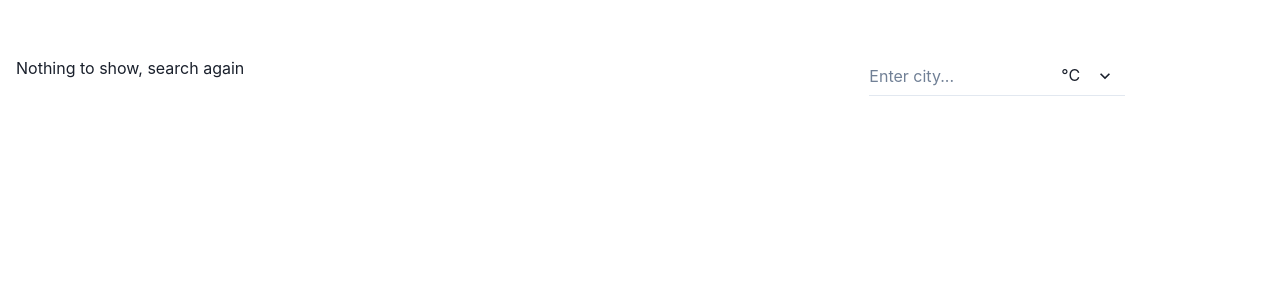
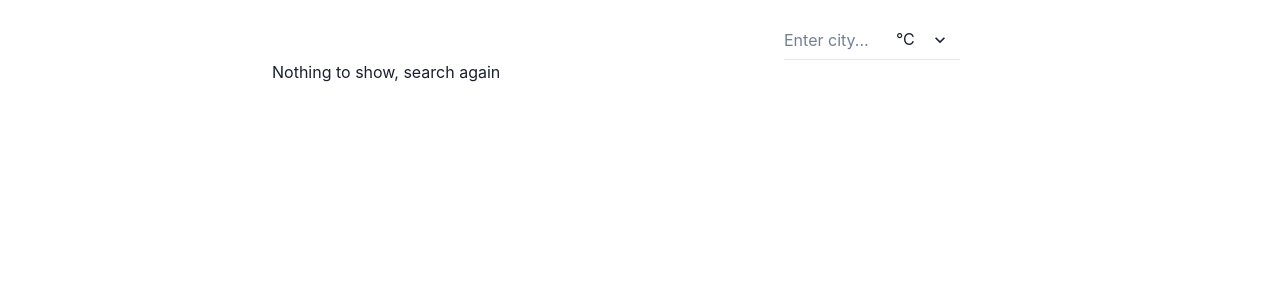
Before and after one commit to justEstif/odin_weather, a Next.js app: page / in a window 1280 px wide. Shown: the top 300 px of the page. Built offline with nearby package versions, Linux system fonts and the light colour scheme.

Commit message:
feat: add form nav bar

```diff
--- a/components/form.tsx
+++ b/components/form.tsx
@@ -1,4 +1,4 @@
-import { Box, HStack, Input, FormControl, Select, Flex } from '@chakra-ui/react'
+import { Box, Flex, Input, FormControl, Select } from '@chakra-ui/react'
 import { IUserSearch } from '../pages'
 import { useForm } from 'react-hook-form'
 import { Dispatch, SetStateAction } from 'react'
@@ -10,7 +10,7 @@ interface IFormProps {
 const Form = ({ setUserSearch }: IFormProps) => {
   const { handleSubmit, register } = useForm<IUserSearch>()
   return (
-    <Box w="sm">
+    <Box w="3xs">
       <form
         id="weather-form"
         onSubmit={handleSubmit((data) => setUserSearch(data))}
--- a/components/layout.tsx
+++ b/components/layout.tsx
@@ -17,7 +17,7 @@ const Layout = ({ children }: PropsWithChildren) => {
         <title>Odin Weather</title>
       </Head>
 
-      <Container maxW="container.xl" pt={14}>
+      <Container maxW="container.md" pt={5}>
         {children}
       </Container>
     </Box>
--- /dev/null
+++ b/components/navbar.tsx
@@ -0,0 +1,15 @@
+import { Flex, Box } from '@chakra-ui/react'
+
+interface INavBar {
+  form: JSX.Element
+}
+
+const NavBar = ({ form }: INavBar) => {
+  return (
+    <Box as="nav" zIndex={2}>
+      <Flex justifyContent='flex-end'>{form}</Flex>
+    </Box>
+  )
+}
+
+export default NavBar
--- a/components/weather.tsx
+++ b/components/weather.tsx
@@ -1,14 +1,14 @@
-import { Box, Text } from '@chakra-ui/react'
+import { Grid, Text } from '@chakra-ui/react'
 import { ICurrentWeather } from 'services/openWeather.interface'
 import Image from 'next/image'
-import { useState, useEffect } from 'react'
+// import { useState, useEffect } from 'react'
 
 interface IWeatherProps {
   currentWeather: ICurrentWeather | undefined
 }
 
-const getCityTime = (timeOffset: number) =>
-  new Date(timeOffset).toTimeString().split(' ')[0].toString()
+// const getCityTime = (timeOffset: number) =>
+//   new Date(timeOffset).toTimeString().split(' ')[0].toString()
 
 const Weather = ({ currentWeather }: IWeatherProps) => {
   switch (typeof currentWeather) {
@@ -24,18 +24,9 @@ const Weather = ({ currentWeather }: IWeatherProps) => {
         weatherIcon,
         weather: { main }
       } = currentWeather
-      const [cityTime, setCityTime] = useState(() =>
-        getCityTime(currentWeather.timeOffset)
-      )
-
-      useEffect(() => {
-        setTimeout(() => {
-          setCityTime(() => getCityTime(currentWeather.timeOffset))
-        }, 3000)
-      }, [cityTime])
 
       return (
-        <Box>
+        <Grid>
           <Text fontSize="6xl">
             {name}, {country}
           </Text>
@@ -48,13 +39,12 @@ const Weather = ({ currentWeather }: IWeatherProps) => {
             {unit.temp}
           </Text>
           <Text fontSize="3xl">{main}</Text>
-          <Text fontSize="3xl">{cityTime}</Text>
           <Image
             src={`/weatherIcons/${weatherIcon}.svg`}
             width="60"
             height="60"
           />
-        </Box>
+        </Grid>
       )
   }
 }
--- a/pages/index.tsx
+++ b/pages/index.tsx
@@ -1,10 +1,11 @@
 import type { NextPage } from 'next'
 import { useEffect, useState } from 'react'
-import { GridItem, Grid, Flex } from '@chakra-ui/react'
+import { Box } from '@chakra-ui/react'
 import OpenWeather from 'services/openWeather.controller'
 import { ICurrentWeather } from 'services/openWeather.interface'
 import Form from 'components/form'
 import Weather from 'components/weather'
+import NavBar from 'components/navbar'
 
 export interface IUserSearch {
   userInput: string
@@ -39,17 +40,12 @@ const Home: NextPage = () => {
     userSearch.userInput !== '' && userSearch.unit !== '' && fetchData()
   }, [userSearch])
 
+  const form = <Form setUserSearch={setUserSearch} />
   return (
-    <Grid h="800" templateColumns="repeat(3, 1fr)" gap={4}>
-      <GridItem colSpan={2}>
-        <Weather currentWeather={currentWeather} />
-      </GridItem>
-      <GridItem colSpan={1}>
-        <Flex justifyContent="center">
-          <Form setUserSearch={setUserSearch} />
-        </Flex>
-      </GridItem>
-    </Grid>
+    <Box h="800">
+      <NavBar form={form} />
+      <Weather currentWeather={currentWeather} />
+    </Box>
   )
 }
 
```
